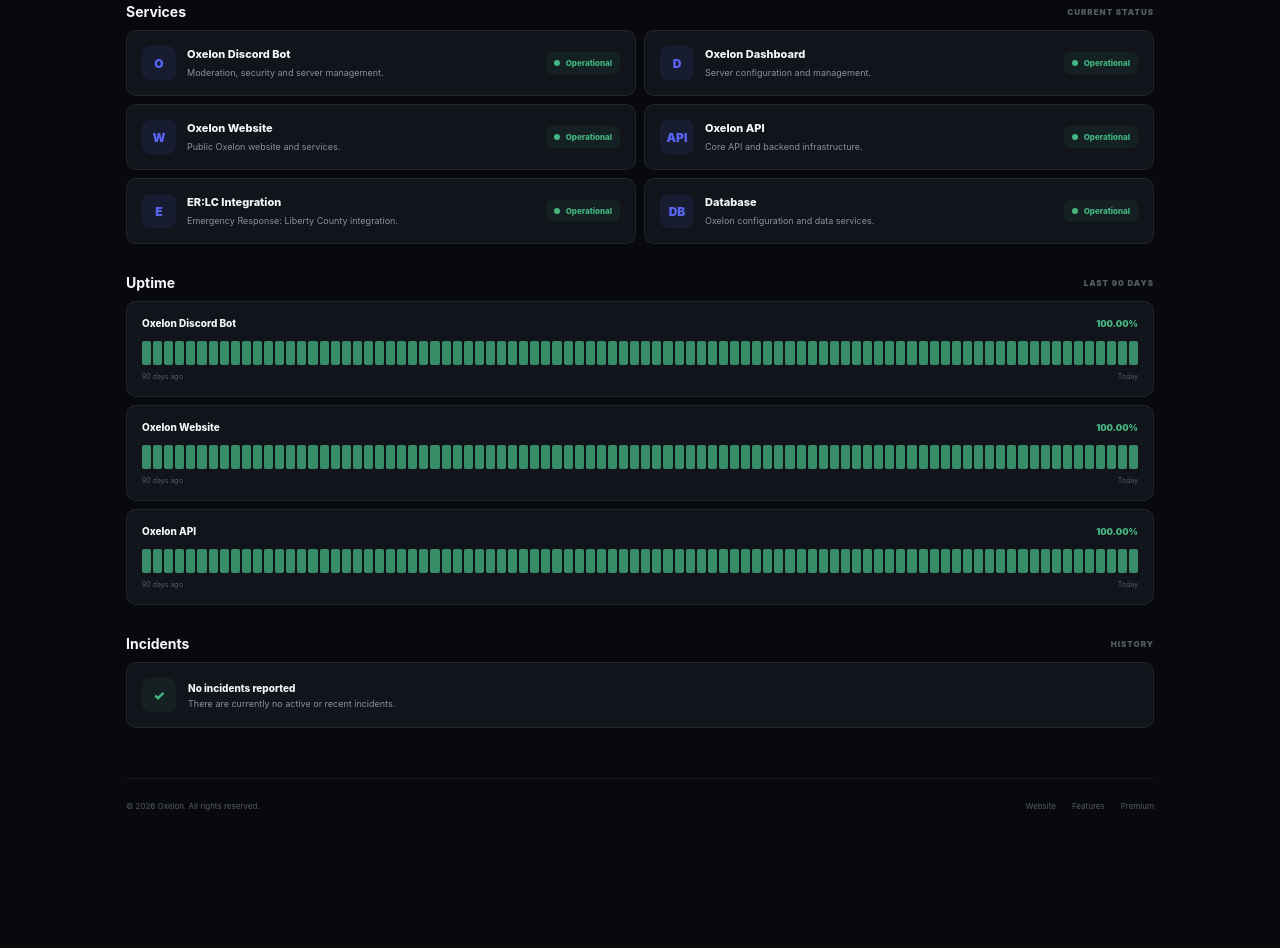
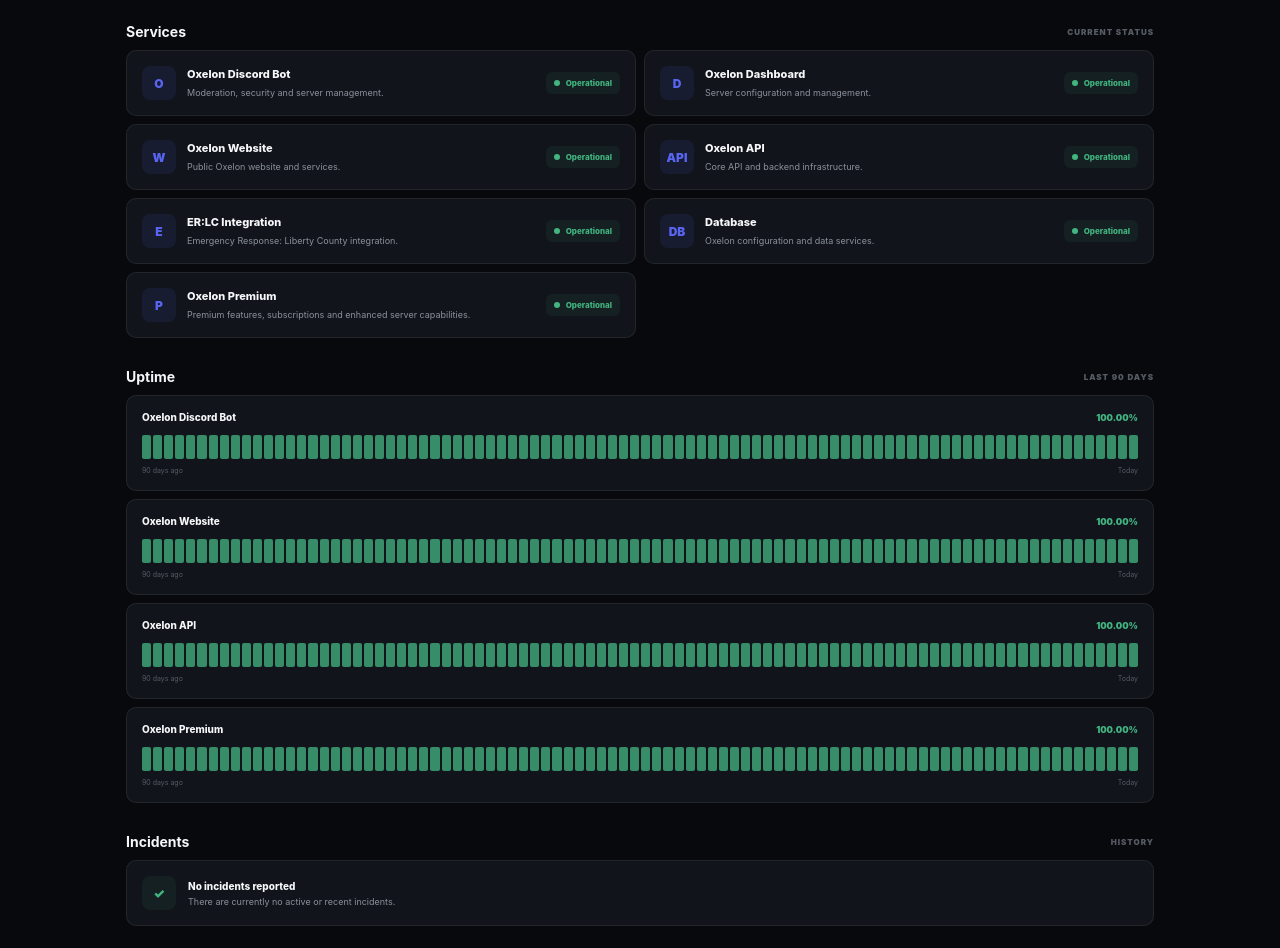
Before and after one commit to VortexPlayzOfficial/Oxelon-Website1, a website: page public/status.html in a window 1280 px wide. Shown: the part 312-1260 px from the top of the page. Before the commit the page ends 1203 px from the top, so only its background shows below. Drawn offline with Linux system fonts and the light colour scheme.

Commit message:
Update status.html

````diff
--- a/public/status.html
+++ b/public/status.html
@@ -1,3 +1,4 @@
+```html
 <!DOCTYPE html>
 <html lang="en">
 <head>
@@ -803,6 +804,38 @@
             </div>
 
 
+            <!-- OXELON PREMIUM -->
+
+            <div class="card">
+
+                <div class="card-left">
+
+                    <div class="service-icon">
+                        P
+                    </div>
+
+                    <div>
+
+                        <div class="card-title">
+                            Oxelon Premium
+                        </div>
+
+                        <div class="card-description">
+                            Premium features, subscriptions and enhanced server capabilities.
+                        </div>
+
+                    </div>
+
+                </div>
+
+                <div class="status">
+                    <span class="status-dot"></span>
+                    Operational
+                </div>
+
+            </div>
+
+
         </div>
 
     </section>
@@ -891,6 +924,35 @@
 
                 <span class="uptime-name">
                     Oxelon API
+                </span>
+
+                <span class="uptime-value">
+                    100.00%
+                </span>
+
+            </div>
+
+            <div
+                class="uptime-bars"
+                data-uptime
+            ></div>
+
+            <div class="uptime-footer">
+                <span>90 days ago</span>
+                <span>Today</span>
+            </div>
+
+        </div>
+
+
+        <!-- OXELON PREMIUM -->
+
+        <div class="uptime-card">
+
+            <div class="uptime-header">
+
+                <span class="uptime-name">
+                    Oxelon Premium
                 </span>
 
                 <span class="uptime-value">
@@ -1016,3 +1078,4 @@
 
 </body>
 </html>
+```
````
